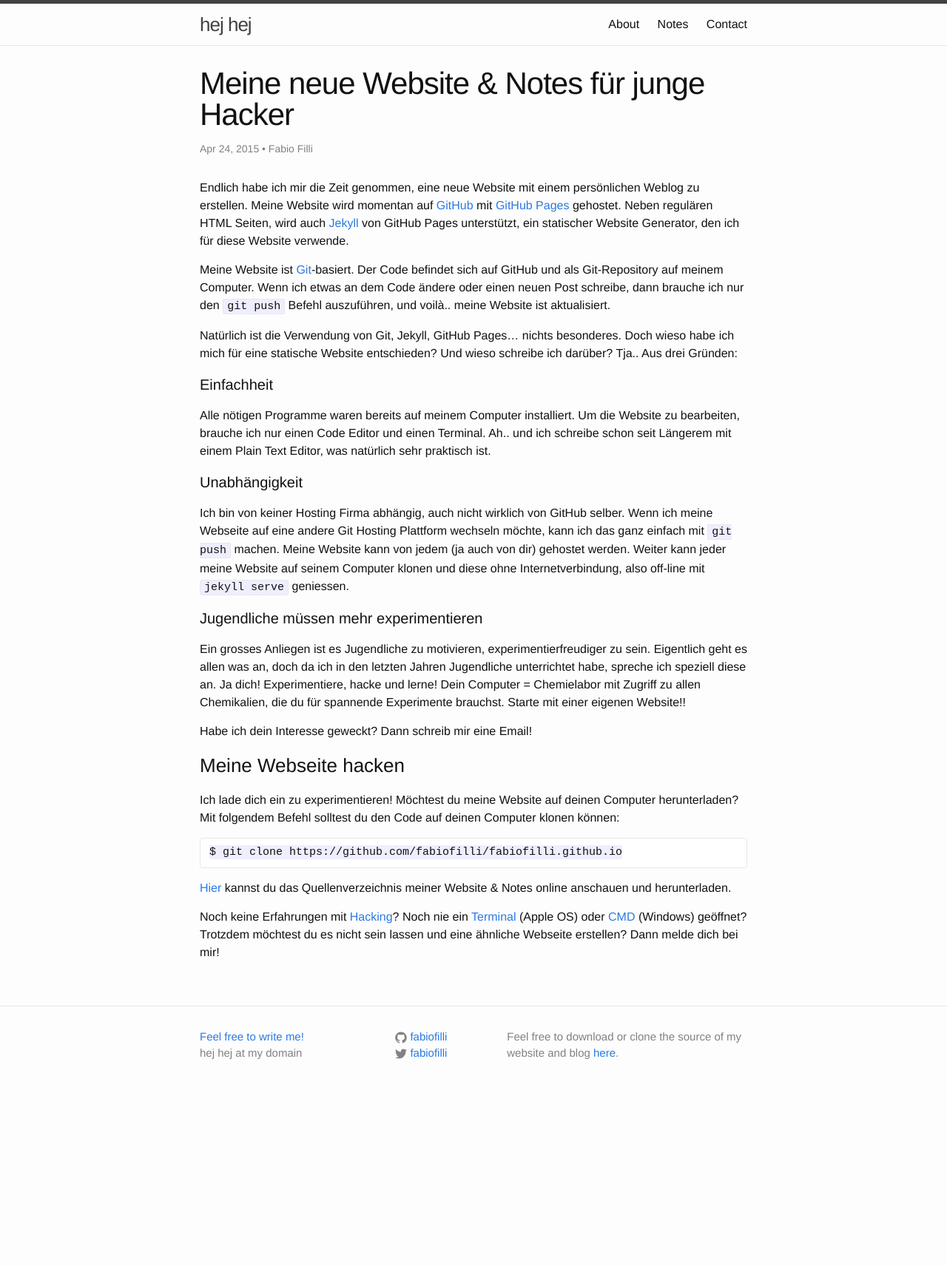
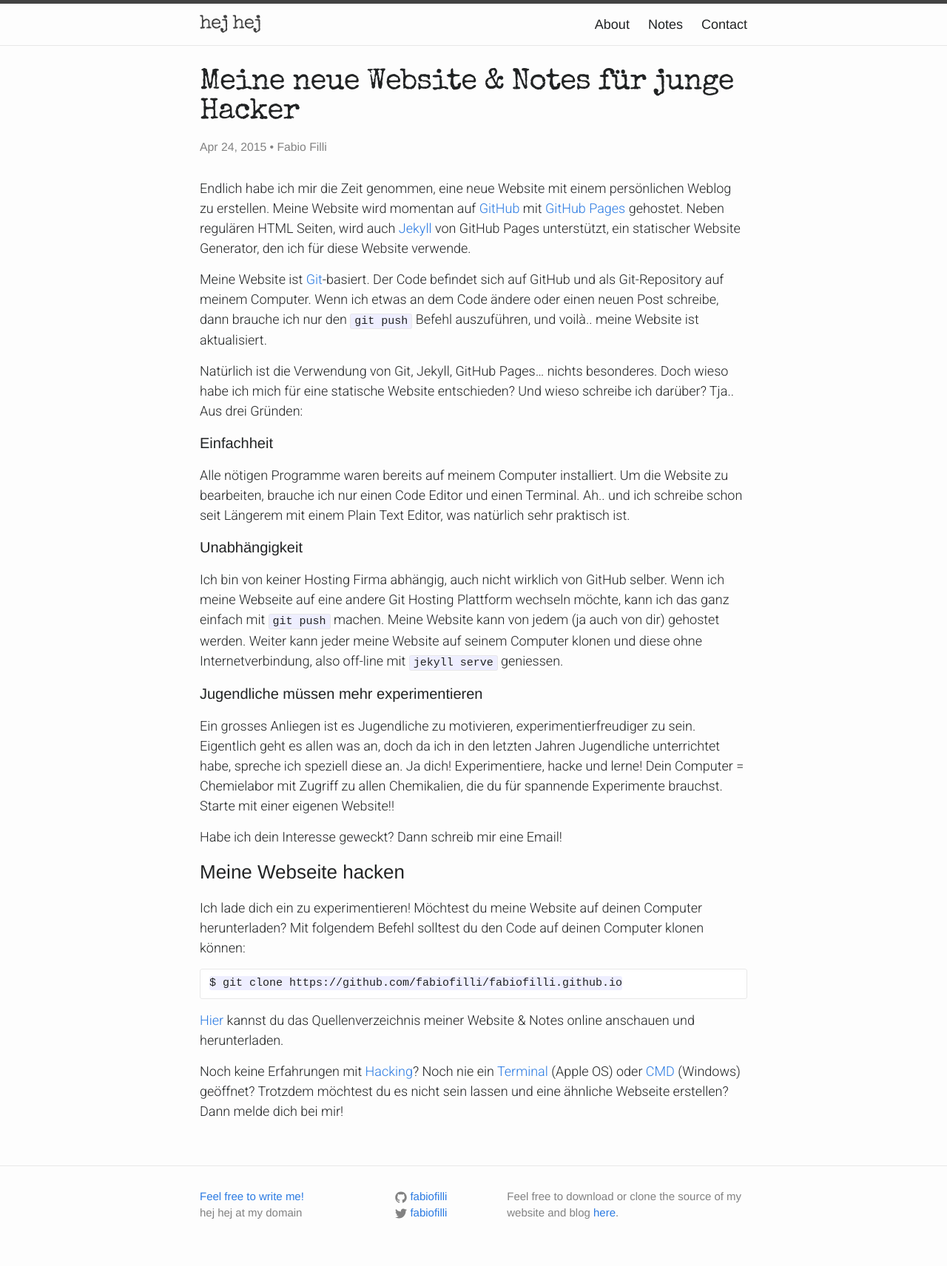
Before and after one commit to fabiofilli/fabiofilli, a Jekyll site: the page built from _posts/de/2015-04-24-meine-neue-website-und-blog-fuer-hackers.md, in a window 1280 px wide. Shown: the whole page at 74% size. Built offline with Jekyll 4.4.1, drawn with Linux system fonts in a browser that asks for light colours; before the commit the page ends 1496 px from its top, so only the background shows below that.

Commit message:
design font

```diff
--- a/_sass/_layout.scss
+++ b/_sass/_layout.scss
@@ -11,6 +11,7 @@
 }
 
 .site-title {
+    font-family: $site-title-font-family;
     font-size: 26px;
     line-height: 56px;
     letter-spacing: -1px;
@@ -34,6 +35,7 @@
     .page-link {
         color: $text-color;
         line-height: $base-line-height;
+        font-family: $nav-font-family;
 
         // Gaps between nav items, but not on the first one
         &:not(:first-child) {
@@ -203,9 +205,10 @@
 }
 
 .post-title {
-    font-size: 42px;
+    font-size: 40px;
     letter-spacing: -1px;
     line-height: 1;
+    font-family: $post-title-font-family;
 
     @include media-query($on-laptop) {
         font-size: 36px;
@@ -217,6 +220,7 @@
 
     h2 {
         font-size: 32px;
+        font-family: $post-undertitle-font-family;
 
         @include media-query($on-laptop) {
             font-size: 28px;
@@ -225,6 +229,7 @@
 
     h3 {
         font-size: 26px;
+        font-family: $post-undertitle-font-family;
 
         @include media-query($on-laptop) {
             font-size: 22px;
@@ -233,9 +238,19 @@
 
     h4 {
         font-size: 20px;
+        font-family: $post-undertitle-font-family;
 
         @include media-query($on-laptop) {
             font-size: 18px;
         }
     }
+
+    p {
+        font-size: 18px;
+        font-family: $post-text-font-family;
+
+        @include media-query($on-laptop) {
+            font-size: 16px;
+        }
+    }
 }
--- a/css/main.scss
+++ b/css/main.scss
@@ -3,17 +3,25 @@
 ---
 @charset "utf-8";
 
-
+@import url(http://fonts.googleapis.com/css?family=Roboto:400,700,500,300italic,400italic,300,100italic,100);
+@import url(http://fonts.googleapis.com/css?family=Roboto+Slab:400,300,100,700);
+@import url(http://fonts.googleapis.com/css?family=Special+Elite);
 
 // Our variables
-$base-font-family: Helvetica, Arial, sans-serif;
-$base-font-size:   16px;
+$base-font-family: "Helvetica Neue", Helvetica, Arial, sans-serif;
+$base-font-size:   18px;
 $small-font-size:  $base-font-size * 0.875;
 $base-line-height: 1.5;
 
+$site-title-font-family: "Special Elite", "Helvetica Neue", Helvetica, Arial, sans-serif;
+$nav-font-family: "Roboto Slab 700", "Helvetica Neue", Helvetica, Arial, sans-serif;
+$post-title-font-family: "Special Elite", "Helvetica Neue", Helvetica, Arial, sans-serif;
+$post-undertitle-font-family: "Roboto 700", "Helvetica Neue", Helvetica, Arial, sans-serif;
+$post-text-font-family: "Roboto", "Helvetica Neue", Helvetica, Arial, sans-serif;
+
 $spacing-unit:     30px;
 
-$text-color:       #111;
+$text-color:       #212324;
 $background-color: #fdfdfd;
 $brand-color:      #2a7ae2;
 
```
